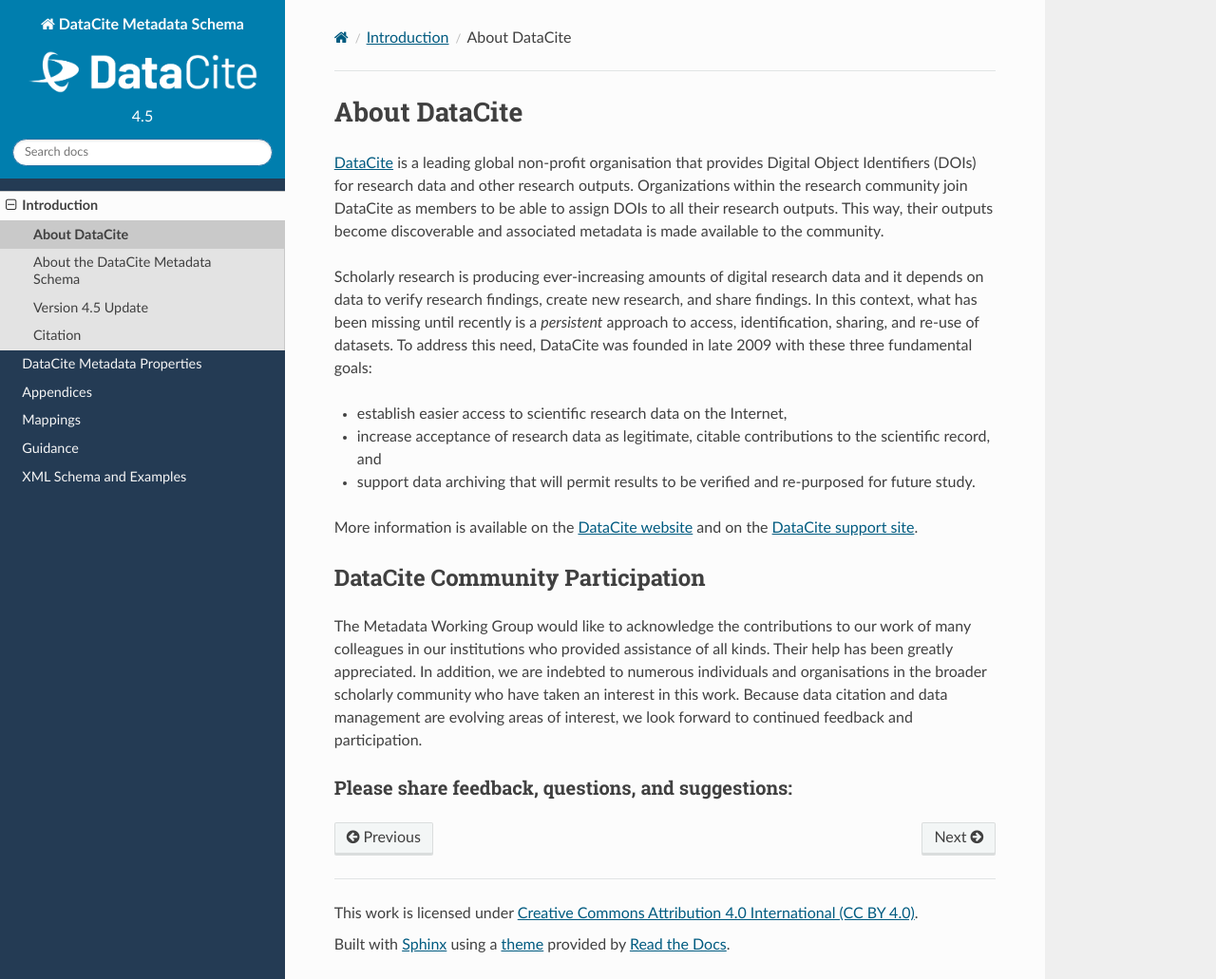
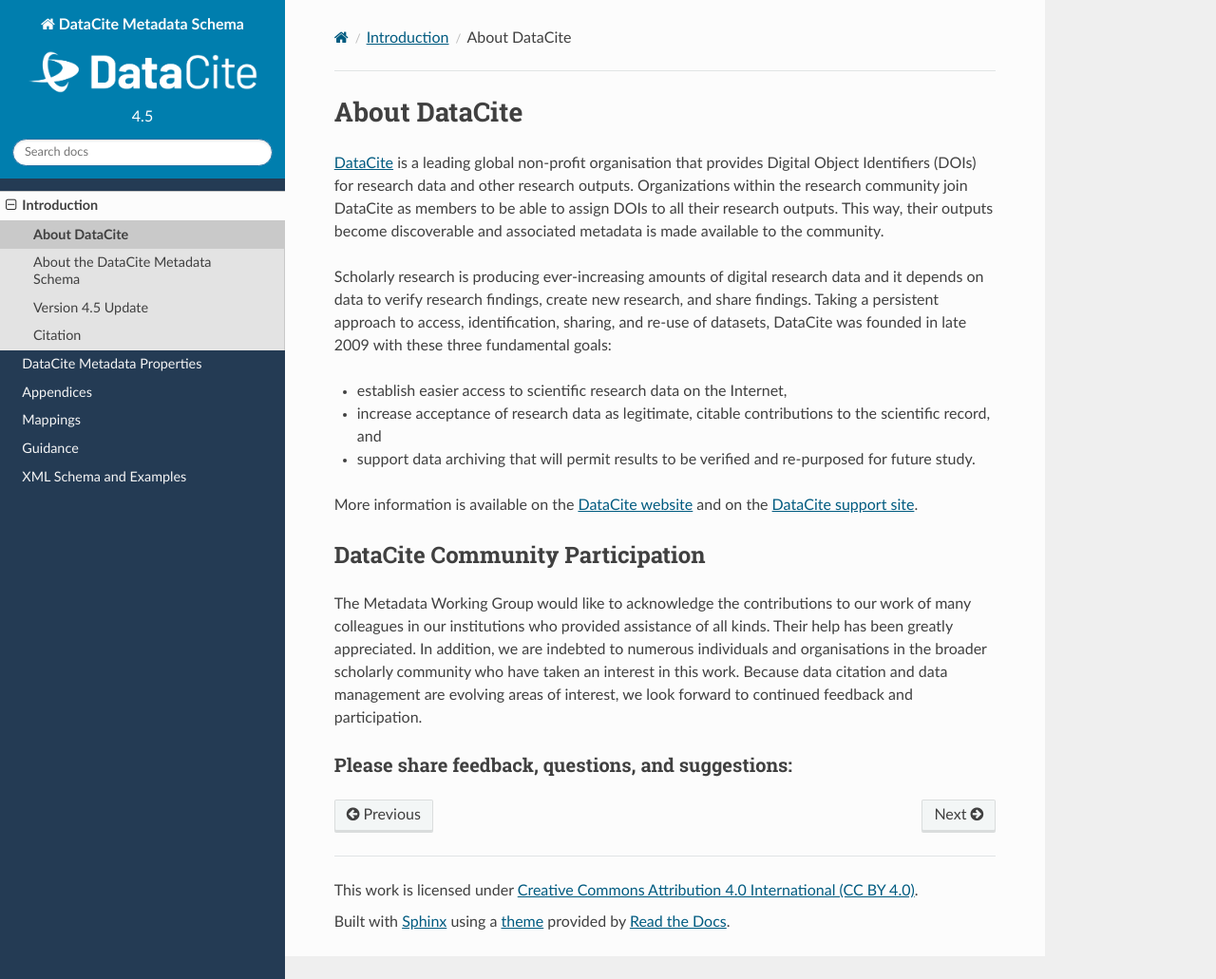
Before and after one commit to datacite/schema-docs, a Sphinx documentation site: the page built from docs/introduction/about_datacite.rst, in a window 1280 px wide and 1031 px high. Shown: the whole window at 95% size. Built offline with Sphinx 7.4.7 and the Read the Docs theme 2.0.0, drawn with Linux system fonts in a browser that asks for light colours; comment, search, counter and statistics services are not loaded.

Commit message:
proofreading edits: about DataCite

```diff
--- a/docs/introduction/about_datacite.rst
+++ b/docs/introduction/about_datacite.rst
@@ -3,11 +3,7 @@ About DataCite
 
 `DataCite <https://datacite.org/>`_ is a leading global non-profit organisation that provides Digital Object Identifiers (DOIs) for research data and other research outputs. Organizations within the research community join DataCite as members to be able to assign DOIs to all their research outputs. This way, their outputs become discoverable and associated metadata is made available to the community.
 
-Scholarly research is producing ever-increasing amounts of digital research data and it depends on data
-to verify research findings, create new research, and share findings. In this context, what has been
-missing until recently is a *persistent* approach to access, identification, sharing, and re-use of datasets. To
-address this need, DataCite was founded in late 2009 with these three
-fundamental goals:
+Scholarly research is producing ever-increasing amounts of digital research data and it depends on data to verify research findings, create new research, and share findings. Taking a persistent approach to access, identification, sharing, and re-use of datasets, DataCite was founded in late 2009 with these three fundamental goals:
 
 * establish easier access to scientific research data on the Internet,
 * increase acceptance of research data as legitimate, citable contributions to the scientific record, and
```
